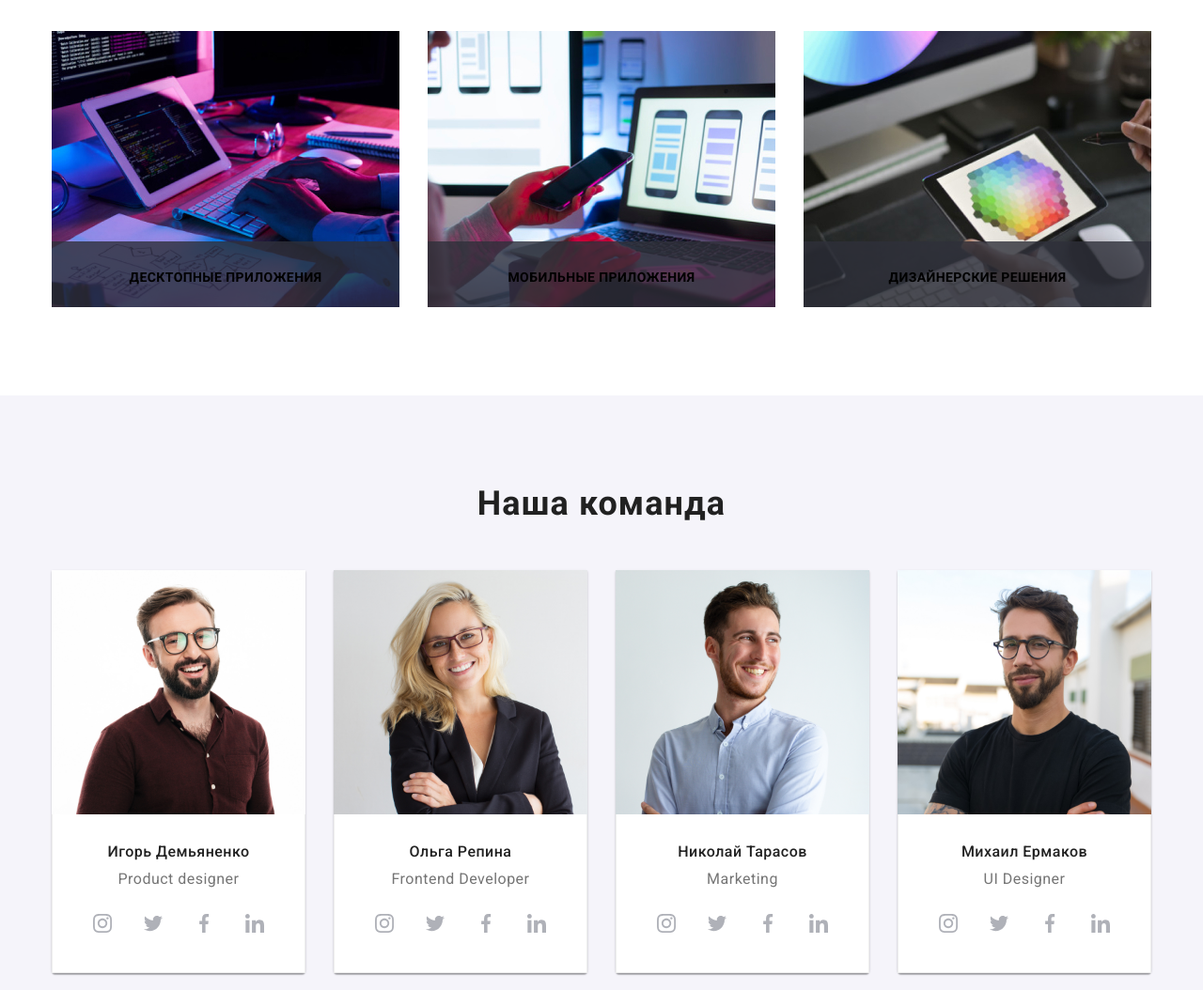
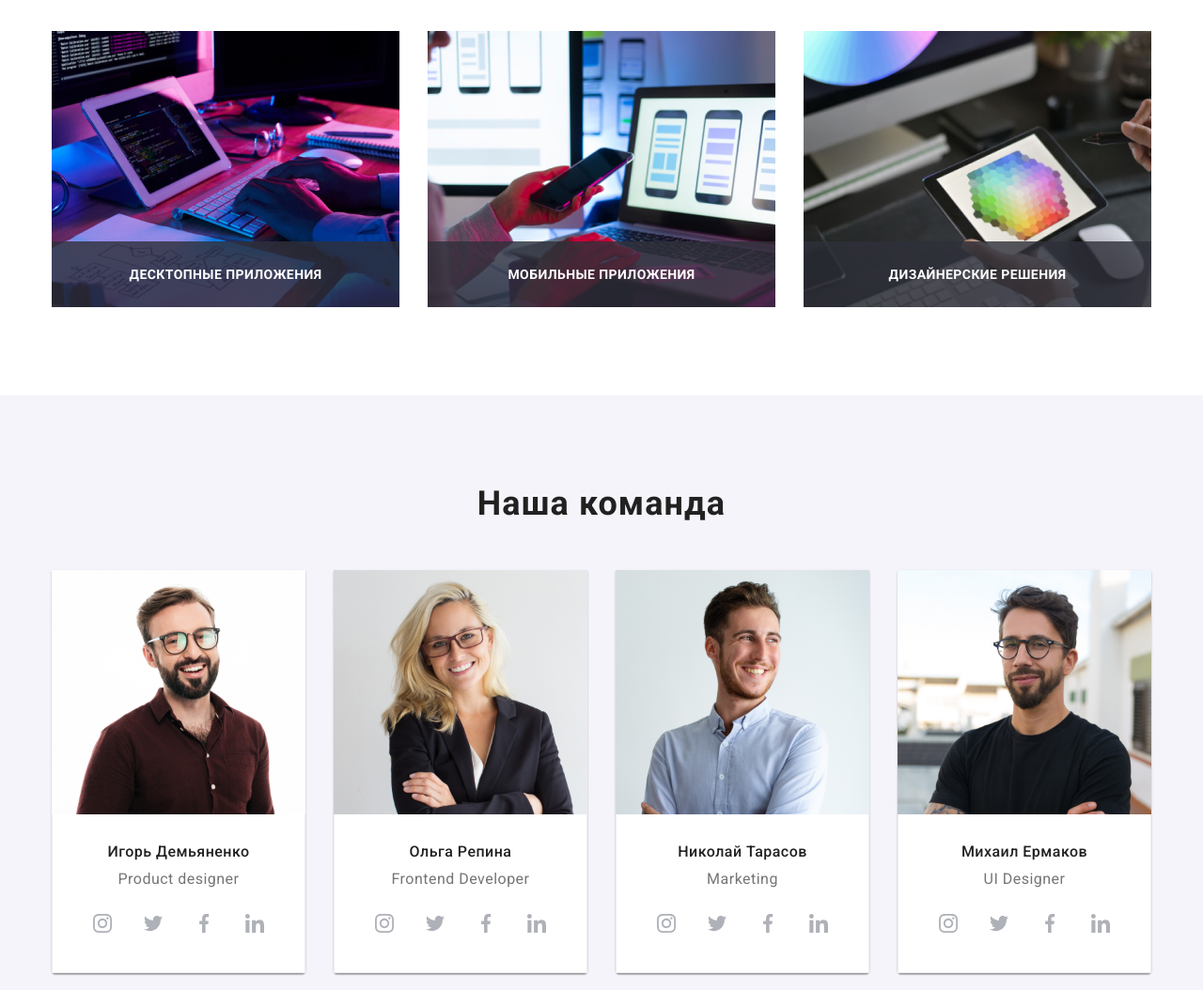
Before and after one commit to ZhyvotovskyiSerhii/goit-markup-hw-06, a plain HTML site: page index.html in a window 1280 px wide. Shown: the part 1176-2230 px from the top of the page at 94% size. Drawn offline with nearby package versions, Linux system fonts and the light colour scheme.

Commit message:
text "overlay-photo" fixed

```diff
--- a/css/style.css
+++ b/css/style.css
@@ -301,16 +301,16 @@ img {
     padding-bottom: 47px;
     color: var(--main-color);
     flex-basis: calc((100% - 120px) / 4);
+  }
 
-  }
   .overlay-description {
     position: relative;
   }
+
     .overlay-photo {
     font-weight: 700;
     text-transform: uppercase;
     color: var(--other-color);
-    text-align: center;
     width: 370px;
     height: 70px;
     padding-top: 27px;
@@ -319,6 +319,13 @@ img {
     position: absolute;
     right: 0;
     bottom: 0;
+    font-weight: bold;
+    font-size: 14px;
+    line-height: 16px;
+    text-align: center;
+    letter-spacing: 0.03em;
+    text-transform: uppercase;
+    color: #FFFFFF;
   }
 
   .advantages-title {
```
